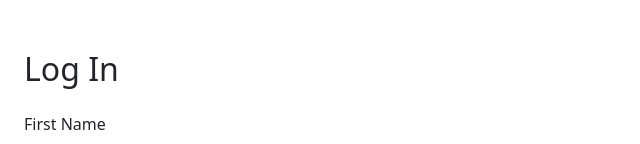
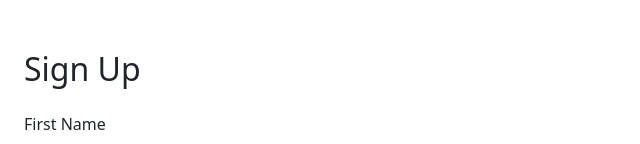
Before and after one commit to Go4It-Africa/tournament-frontend, a Next.js app: page /auth/sign-up in a window 1280 px wide. Shown: the top 144 px of the page, without its empty margins (0-640 px from the left). Built offline with nearby package versions, Linux system fonts and the light colour scheme.

Commit message:
Title update

```diff
--- a/src/app/(pages)/auth/sign-up/page.tsx
+++ b/src/app/(pages)/auth/sign-up/page.tsx
@@ -14,7 +14,7 @@
   return (
     <div className='container form-container'>
       <div className='form-step'>
-        <h2 className='mb-4'>Log In</h2>
+        <h2 className='mb-4'>Sign Up</h2>
         <Form action={formAction}>
           <Form.Group controlId='first_name' className='mb-3'>
             <Form.Label>First Name</Form.Label>
```
